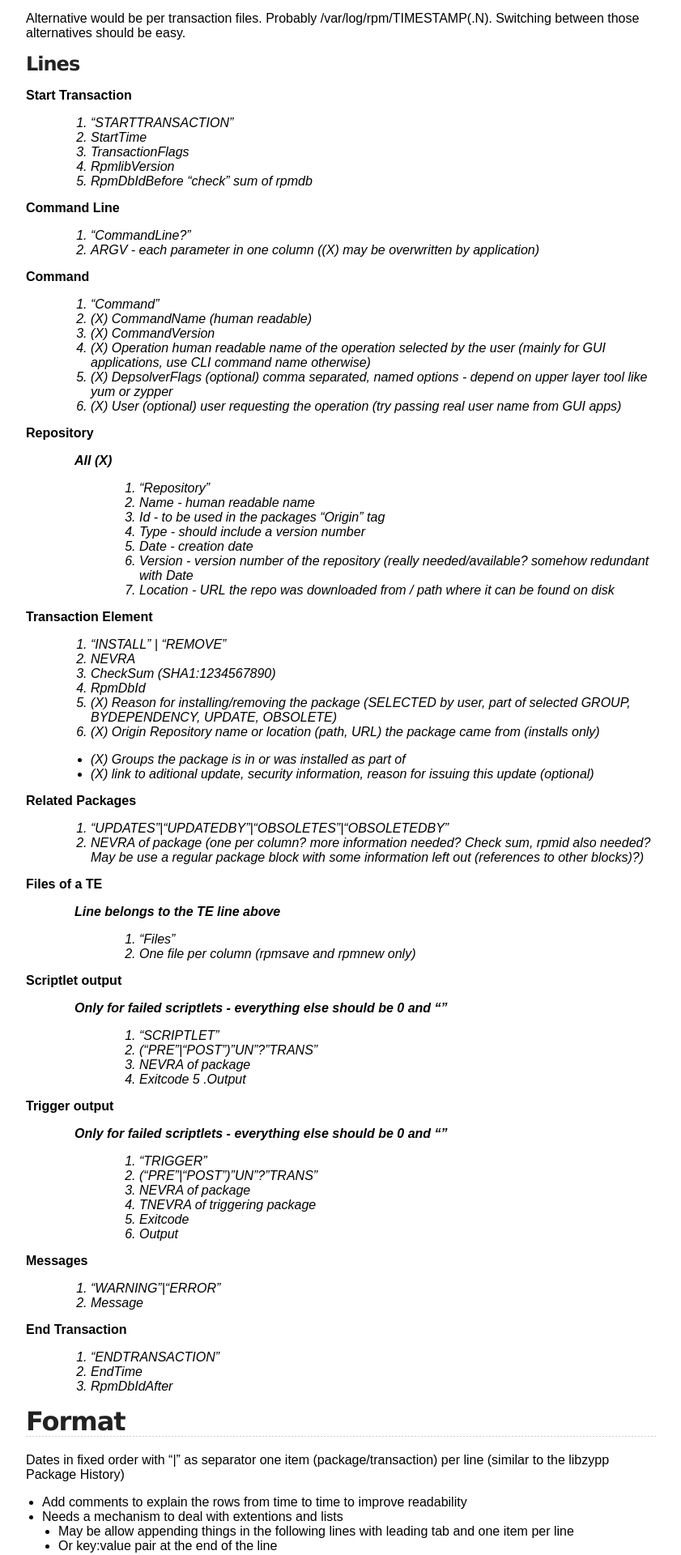
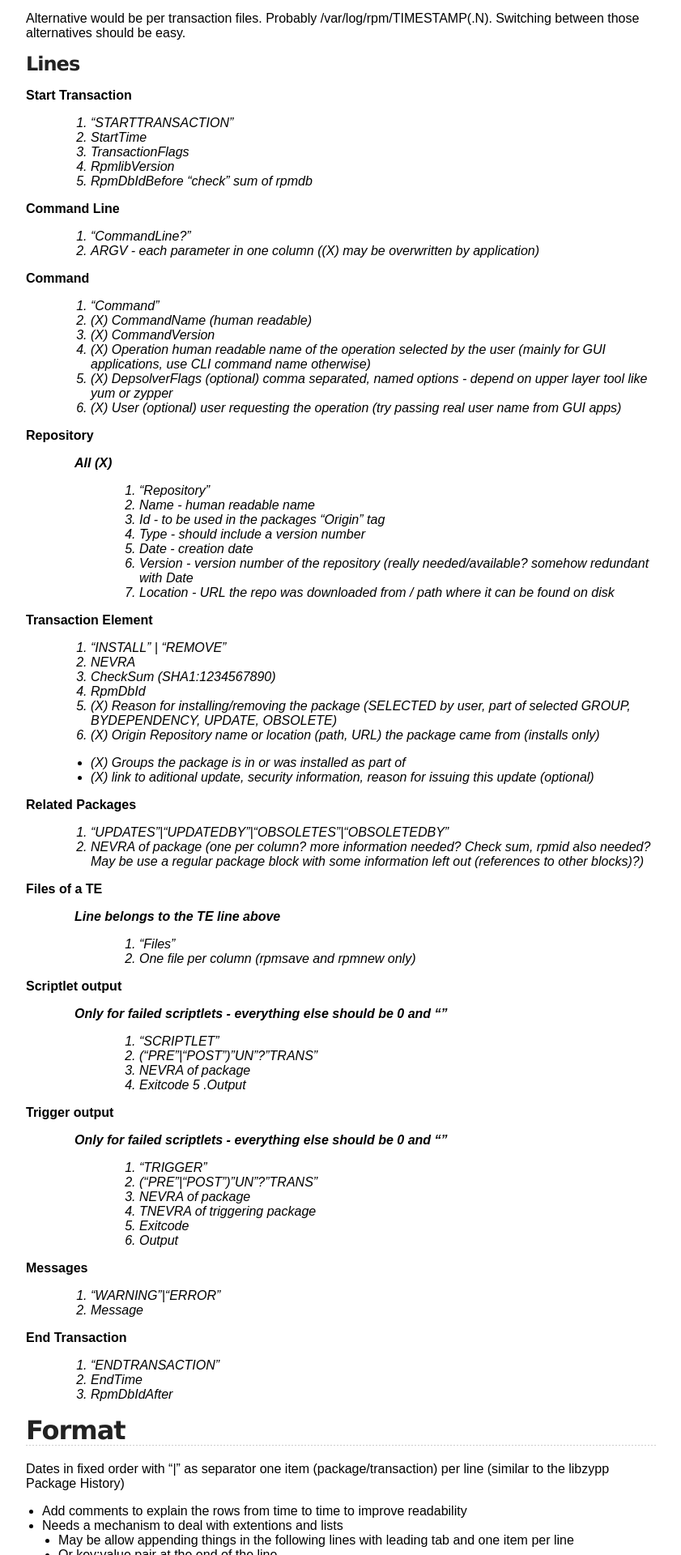
Before and after one commit to rpm-software-management/rpm-web, a Jekyll site: the page built from problems/rpmlog.md, in a window 1280 px wide. Shown: the part 656-2576 px from the top of the page at 81% size, without its empty margins (218-1059 px from the left). Built offline with Jekyll 4.4.1, drawn with Linux system fonts in a browser that asks for light colours.

Commit message:
Don't add margin below lists
No longer add space within nested lists.

```diff
--- a/stylesheets/style.css
+++ b/stylesheets/style.css
@@ -140,11 +140,6 @@ blockquote {
   margin-bottom: 20px;
   padding: 0 0 0 20px;
   border-left: 3px solid #bbb;
-}
-
-
-ul, ol, dl {
-  margin-bottom: 15px
 }
 
 ul {
```
